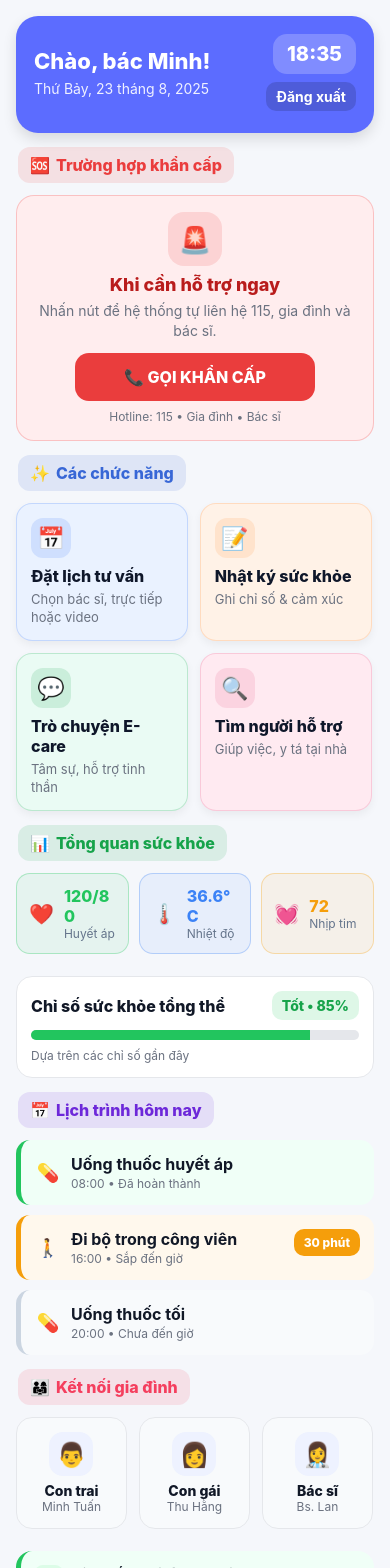
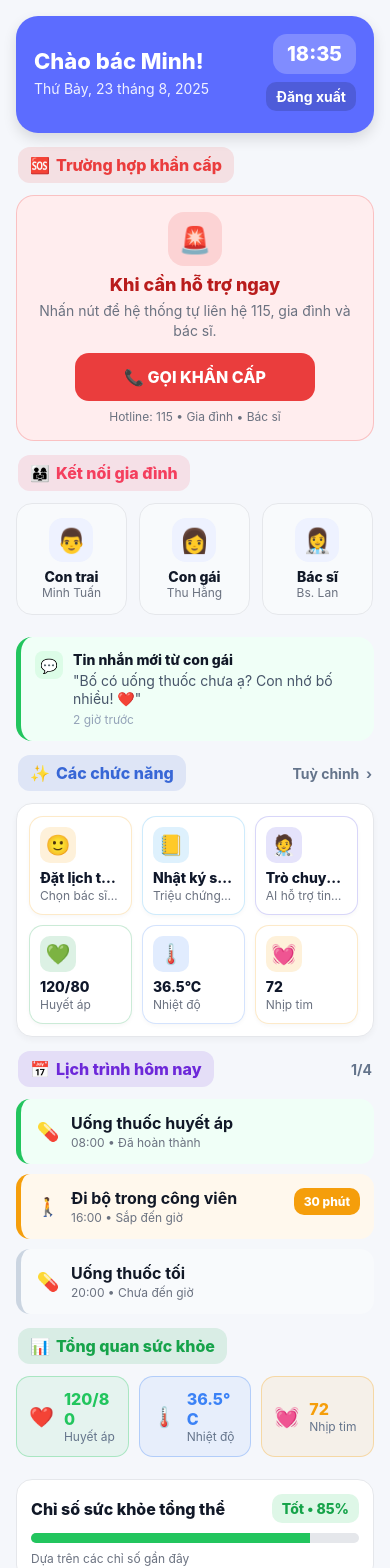
Before and after one commit to Hien110/E_Care-Connect-support-monitor-the-health-and-psychology-of-the-elderly, a React Native app in the folder Mobile/: screen /Home in a window 390 px wide. Shown: the top 1568 px of the page. Built offline with nearby package versions, Linux system fonts and the light colour scheme.

Commit message:
feat/ update home page

```diff
--- a/Mobile/src/navigation/AppNavigator.js
+++ b/Mobile/src/navigation/AppNavigator.js
@@ -18,7 +18,7 @@ const Stack = createStackNavigator();
 const AppNavigator = () => {
   return (
     <NavigationContainer>
-      <Stack.Navigator initialRouteName="ChangePassword">
+      <Stack.Navigator initialRouteName="LOGIN">
         <Stack.Screen
           name="LOGIN"
           component={LoginScreen}
--- a/Mobile/src/screens/Site/HomeScreen.jsx
+++ b/Mobile/src/screens/Site/HomeScreen.jsx
@@ -1,4 +1,4 @@
-import React, { useEffect, useMemo, useState, useCallback, useRef } from "react";
+import React, { useEffect, useMemo, useState, useCallback } from "react";
 import {
   View,
   Text,
@@ -13,17 +13,16 @@ import {
 } from "react-native";
 import AsyncStorage from "@react-native-async-storage/async-storage";
 import { useNavigation } from "@react-navigation/native";
-
 import userService from "../../services/userService";
 
+/* ===================== HOME ===================== */
 export default function HomeScreen() {
   const nav = useNavigation();
 
-  // ===== boot/auth state =====
+  // boot/auth
   const [booting, setBooting] = useState(true);
   const [user, setUser] = useState(null);
 
-  // Guard: nếu không có token -> về Login. Nếu có thì load user.
   useEffect(() => {
     (async () => {
       try {
@@ -32,23 +31,18 @@ export default function HomeScreen() {
           nav.reset({ index: 0, routes: [{ name: "Login" }] });
           return;
         }
-
-        // Lấy user từ local trước cho nhanh
         const cached = await AsyncStorage.getItem("ecare_user");
         if (cached) {
           try {
             setUser(JSON.parse(cached));
           } catch {}
         }
-
-        // Thử refresh từ server (interceptor tự gắn token)
         const res = await userService.getUserInfo();
         if (res?.success && res?.data) {
           setUser(res.data);
           await AsyncStorage.setItem("ecare_user", JSON.stringify(res.data));
         }
-      } catch (e) {
-        // Nếu lỗi nghiêm trọng, cho về login
+      } catch {
         nav.reset({ index: 0, routes: [{ name: "Login" }] });
         return;
       } finally {
@@ -57,7 +51,7 @@ export default function HomeScreen() {
     })();
   }, [nav]);
 
-  // ===== time UI =====
+  // time
   const [now, setNow] = useState(new Date());
   useEffect(() => {
     const id = setInterval(() => setNow(new Date()), 60_000);
@@ -75,7 +69,7 @@ export default function HomeScreen() {
     return `${cap(weekday)}, ${day} tháng ${month}, ${year}`;
   }, [now]);
 
-  // ===== notify helpers =====
+  // notify
   const notify = useCallback((msg, type = "info") => {
     if (Platform.OS === "android") ToastAndroid.show(msg, ToastAndroid.SHORT);
     else Alert.alert(type === "success" ? "Thành công" : "Thông báo", msg);
@@ -84,15 +78,20 @@ export default function HomeScreen() {
   const handleEmergency = useCallback(() => {
     Alert.alert("Trường hợp khẩn cấp", "Bạn có chắc gọi khẩn cấp không?", [
       { text: "Huỷ", style: "cancel" },
-      { text: "Gọi ngay", style: "destructive", onPress: () => notify("Đang gọi 115 • Gia đình • Bác sĩ", "success") },
+      {
+        text: "Gọi ngay",
+        style: "destructive",
+        onPress: () => notify("Đang gọi 115 • Gia đình • Bác sĩ", "success"),
+      },
     ]);
   }, [notify]);
 
-  // ===== features (giữ nguyên) =====
+  // demo actions
   const bookAppointment = () =>
     Alert.alert("Đặt lịch tư vấn", "📅 Chọn ngày giờ • 👩‍⚕️ Chọn bác sĩ • 💬 Trực tiếp/Video");
   const healthDiary = () => Alert.alert("Nhật ký sức khỏe", "📝 Triệu chứng • 📊 Chỉ số • 💭 Tâm trạng");
-  const chatSupport = () => Alert.alert("Trò chuyện cùng E-care", "💬 Chat với AI • 🤖 Tư vấn cơ bản • ❤️ Hỗ trợ tinh thần");
+  const chatSupport = () =>
+    Alert.alert("Trò chuyện cùng E-care", "💬 Chat với AI • 🤖 Tư vấn cơ bản • ❤️ Hỗ trợ tinh thần");
   const findSupport = () => Alert.alert("Tìm người hỗ trợ", "🔍 Giúp việc • 👩‍⚕️ Y tá tại nhà • 🚗 Đưa đón");
 
   const callFamily = (who) => {
@@ -101,17 +100,16 @@ export default function HomeScreen() {
   };
   const callDoctor = () => notify("Đang gọi Bác sĩ Lan...\n📞 Kết nối phòng khám", "success");
 
-  // ===== logout =====
+  // logout
   const onLogout = useCallback(async () => {
     try {
-      await userService.logout?.(); // nếu có trong service
+      await userService.logout?.();
       await AsyncStorage.multiRemove(["ecare_token", "ecare_user"]);
     } finally {
       nav.reset({ index: 0, routes: [{ name: "Login" }] });
     }
   }, [nav]);
 
-  // ===== boot splash =====
   if (booting) {
     return (
       <SafeAreaView style={[styles.safe, { alignItems: "center", justifyContent: "center" }]}>
@@ -122,10 +120,11 @@ export default function HomeScreen() {
   }
 
   const displayName =
-    (user?.fullName && user.fullName.trim()) ||
+    (user?.fullName && `bác ${user.fullName.split(" ").slice(-1)[0]}`) ||
     (user?.phoneNumber && `người dùng ${user.phoneNumber}`) ||
     "bác Minh";
 
+  /* ===================== RENDER ===================== */
   return (
     <SafeAreaView style={styles.safe}>
       <ScrollView contentContainerStyle={styles.container} showsVerticalScrollIndicator={false}>
@@ -133,7 +132,7 @@ export default function HomeScreen() {
         <View style={styles.header}>
           <View style={styles.headerTop}>
             <View>
-              <Text style={styles.hi}>Chào, {displayName}!</Text>
+              <Text style={styles.hi}>Chào {displayName}!</Text>
               <Text style={styles.date}>{dateStr}</Text>
             </View>
             <View style={{ alignItems: "flex-end" }}>
@@ -150,7 +149,9 @@ export default function HomeScreen() {
         {/* Emergency */}
         <Section title="Trường hợp khẩn cấp" icon="🆘" color="#EA3D3D">
           <View style={styles.emgCard}>
-            <View style={styles.emgIconWrap}><Text style={styles.emgIcon}>🚨</Text></View>
+            <View style={styles.emgIconWrap}>
+              <Text style={styles.emgIcon}>🚨</Text>
+            </View>
             <Text style={styles.emgTitle}>Khi cần hỗ trợ ngay</Text>
             <Text style={styles.emgDesc}>Nhấn nút để hệ thống tự liên hệ 115, gia đình và bác sĩ.</Text>
             <TouchableOpacity style={styles.emgBtn} onPress={handleEmergency}>
@@ -160,17 +161,70 @@ export default function HomeScreen() {
           </View>
         </Section>
 
-        {/* Features */}
-        <Section title="Các chức năng" icon="✨" color="#3867d6">
-          <View style={styles.tileGrid}>
-            <Tile bg="#EAF2FF" tint="#3875F6" icon="📅" title="Đặt lịch tư vấn"
-              desc="Chọn bác sĩ, trực tiếp hoặc video" onPress={bookAppointment} />
-            <Tile bg="#FFF2E7" tint="#FF8A34" icon="📝" title="Nhật ký sức khỏe"
-              desc="Ghi chỉ số & cảm xúc" onPress={healthDiary} />
-            <Tile bg="#EAFBF4" tint="#16A34A" icon="💬" title="Trò chuyện E-care"
-              desc="Tâm sự, hỗ trợ tinh thần" onPress={chatSupport} />
-            <Tile bg="#FFEAF1" tint="#E35183" icon="🔍" title="Tìm người hỗ trợ"
-              desc="Giúp việc, y tá tại nhà" onPress={findSupport} />
+        {/* Family */}
+        <Section title="Kết nối gia đình" icon="👨‍👩‍👧" color="#F43F5E">
+          <View style={styles.familyRow}>
+            <ContactCard icon="👨" title="Con trai" sub="Minh Tuấn" onPress={() => callFamily("son")} />
+            <ContactCard icon="👩" title="Con gái" sub="Thu Hằng" onPress={() => callFamily("daughter")} />
+            <ContactCard icon="👩‍⚕️" title="Bác sĩ" sub="Bs. Lan" onPress={callDoctor} />
+          </View>
+
+          <View style={styles.msgCard}>
+            <View style={styles.msgIcon}>
+              <Text>💬</Text>
+            </View>
+            <View style={{ flex: 1 }}>
+              <Text style={styles.msgTitle}>Tin nhắn mới từ con gái</Text>
+              <Text style={styles.msgText}>"Bố có uống thuốc chưa ạ? Con nhớ bố nhiều! ❤️"</Text>
+              <Text style={styles.msgTime}>2 giờ trước</Text>
+            </View>
+          </View>
+        </Section>
+
+        {/* Features (SMALL + in a CARD) */}
+        <Section title="Các chức năng" icon="✨" color="#3867d6" rightText="Tuỳ chỉnh  ›">
+          <View style={styles.featureCard}>
+            <View style={styles.tileGridSmall}>
+              {/* Row 1: actions */}
+              <Tile
+                bg="#FFFFFF"
+                tint="#F59E0B"
+                icon="🙂"
+                title="Đặt lịch tư vấn"
+                desc="Chọn bác sĩ / Video"
+                onPress={bookAppointment}
+              />
+              <Tile
+                bg="#FFFFFF"
+                tint="#22A2F2"
+                icon="📒"
+                title="Nhật ký sức khỏe"
+                desc="Triệu chứng • Chỉ số"
+                onPress={healthDiary}
+              />
+              <Tile
+                bg="#FFFFFF"
+                tint="#4F46E5"
+                icon="🧑‍⚕️"
+                title="Trò chuyện E-Care"
+                desc="AI hỗ trợ tinh thần"
+                onPress={chatSupport}
+              />
+
+              {/* Row 2: metrics */}
+              <Tile bg="#FFFFFF" tint="#16A34A" icon="💚" title="120/80" desc="Huyết áp" onPress={() => {}} />
+              <Tile bg="#FFFFFF" tint="#3B82F6" icon="🌡️" title="36.5°C" desc="Nhiệt độ" onPress={() => {}} />
+              <Tile bg="#FFFFFF" tint="#F59E0B" icon="💓" title="72" desc="Nhịp tim" onPress={() => {}} />
+            </View>
+          </View>
+        </Section>
+
+        {/* Schedule */}
+        <Section title="Lịch trình hôm nay" icon="📅" color="#6D28D9" rightText="1/4">
+          <View style={styles.scheduleList}>
+            <ScheduleItem icon="💊" title="Uống thuốc huyết áp" sub="08:00 • Đã hoàn thành" status="done" />
+            <ScheduleItem icon="🚶" title="Đi bộ trong công viên" sub="16:00 • Sắp đến giờ" status="soon" rightBadge="30 phút" />
+            <ScheduleItem icon="💊" title="Uống thuốc tối" sub="20:00 • Chưa đến giờ" status="default" />
           </View>
         </Section>
 
@@ -178,7 +232,7 @@ export default function HomeScreen() {
         <Section title="Tổng quan sức khỏe" icon="📊" color="#16A34A">
           <View style={styles.statRow}>
             <StatChip color="#22C55E" icon="❤️" label="Huyết áp" value="120/80" />
-            <StatChip color="#3B82F6" icon="🌡️" label="Nhiệt độ" value="36.6°C" />
+            <StatChip color="#3B82F6" icon="🌡️" label="Nhiệt độ" value="36.5°C" />
             <StatChip color="#F59E0B" icon="💓" label="Nhịp tim" value="72" />
           </View>
 
@@ -193,40 +247,13 @@ export default function HomeScreen() {
             <Text style={styles.scoreHint}>Dựa trên các chỉ số gần đây</Text>
           </View>
         </Section>
-
-        {/* Schedule */}
-        <Section title="Lịch trình hôm nay" icon="📅" color="#6D28D9">
-          <View style={styles.scheduleList}>
-            <ScheduleItem icon="💊" title="Uống thuốc huyết áp" sub="08:00 • Đã hoàn thành" status="done" />
-            <ScheduleItem icon="🚶" title="Đi bộ trong công viên" sub="16:00 • Sắp đến giờ" status="soon" rightBadge="30 phút" />
-            <ScheduleItem icon="💊" title="Uống thuốc tối" sub="20:00 • Chưa đến giờ" status="default" />
-          </View>
-        </Section>
-
-        {/* Family */}
-        <Section title="Kết nối gia đình" icon="👨‍👩‍👧" color="#F43F5E">
-          <View style={styles.familyRow}>
-            <ContactCard icon="👨" title="Con trai" sub="Minh Tuấn" onPress={() => callFamily("son")} />
-            <ContactCard icon="👩" title="Con gái" sub="Thu Hằng" onPress={() => callFamily("daughter")} />
-            <ContactCard icon="👩‍⚕️" title="Bác sĩ" sub="Bs. Lan" onPress={callDoctor} />
-          </View>
-
-          <View style={styles.msgCard}>
-            <View style={styles.msgIcon}><Text>💬</Text></View>
-            <View style={{ flex: 1 }}>
-              <Text style={styles.msgTitle}>Tin nhắn mới từ con gái</Text>
-              <Text style={styles.msgText}>"Bố có uống thuốc chưa ạ? Con nhớ bố nhiều! ❤️"</Text>
-              <Text style={styles.msgTime}>2 giờ trước</Text>
-            </View>
-          </View>
-        </Section>
       </ScrollView>
     </SafeAreaView>
   );
 }
 
-/* ---------- Subcomponents (giữ nguyên) ---------- */
-function Section({ title, icon, color, children }) {
+/* ===================== SUBCOMPONENTS ===================== */
+function Section({ title, icon, color, rightText, onRightPress, children }) {
   return (
     <View style={styles.section}>
       <View style={styles.secHeader}>
@@ -234,6 +261,11 @@ function Section({ title, icon, color, children }) {
           <Text style={[styles.secChipText, { color }]}>{icon}</Text>
           <Text style={[styles.secChipText, { color, marginLeft: 6 }]}>{title}</Text>
         </View>
+        {rightText ? (
+          <TouchableOpacity onPress={onRightPress} hitSlop={{ top: 8, bottom: 8, left: 8, right: 8 }}>
+            <Text style={styles.secRight}>{rightText}</Text>
+          </TouchableOpacity>
+        ) : null}
       </View>
       {children}
     </View>
@@ -242,19 +274,28 @@ function Section({ title, icon, color, children }) {
 
 function Tile({ bg, tint, icon, title, desc, onPress }) {
   return (
-    <TouchableOpacity style={[styles.tile, { backgroundColor: bg, borderColor: hexWithAlpha(tint, 0.22) }]} onPress={onPress}>
+    <TouchableOpacity
+      style={[styles.tile, { backgroundColor: bg, borderColor: hexWithAlpha(tint, 0.22) }]}
+      onPress={onPress}
+      activeOpacity={0.8}
+    >
       <View style={[styles.tileIconWrap, { backgroundColor: hexWithAlpha(tint, 0.15) }]}>
         <Text style={[styles.tileIcon, { color: tint }]}>{icon}</Text>
       </View>
-      <Text style={styles.tileTitle}>{title}</Text>
-      <Text style={styles.tileDesc}>{desc}</Text>
+      <Text style={styles.tileTitle} numberOfLines={1}>{title}</Text>
+      <Text style={styles.tileDesc} numberOfLines={1}>{desc}</Text>
     </TouchableOpacity>
   );
 }
 
 function StatChip({ color, icon, label, value }) {
   return (
-    <View style={[styles.statChip, { borderColor: hexWithAlpha(color, 0.3), backgroundColor: hexWithAlpha(color, 0.07) }]}>
+    <View
+      style={[
+        styles.statChip,
+        { borderColor: hexWithAlpha(color, 0.3), backgroundColor: hexWithAlpha(color, 0.07) },
+      ]}
+    >
       <Text style={[styles.statChipIcon, { color }]}>{icon}</Text>
       <View style={{ flex: 1 }}>
         <Text style={[styles.statChipValue, { color }]}>{value}</Text>
@@ -290,18 +331,24 @@ function ScheduleItem({ icon, title, sub, status = "default", rightBadge }) {
 function ContactCard({ icon, title, sub, onPress }) {
   return (
     <TouchableOpacity style={styles.contact} onPress={onPress}>
-      <View style={styles.contactIconWrap}><Text style={styles.contactIcon}>{icon}</Text></View>
+      <View style={styles.contactIconWrap}>
+        <Text style={styles.contactIcon}>{icon}</Text>
+      </View>
       <Text style={styles.contactTitle}>{title}</Text>
       <Text style={styles.contactSub}>{sub}</Text>
     </TouchableOpacity>
   );
 }
 
-/* ---------- Utils & styles ---------- */
-function cap(s) { return s ? s[0].toUpperCase() + s.slice(1) : s; }
+/* ===================== UTILS & STYLES ===================== */
+function cap(s) {
+  return s ? s[0].toUpperCase() + s.slice(1) : s;
+}
 function hexWithAlpha(hex, alpha = 0.1) {
   const h = hex.replace("#", "");
-  const r = parseInt(h.slice(0, 2), 16), g = parseInt(h.slice(2, 4), 16), b = parseInt(h.slice(4, 6), 16);
+  const r = parseInt(h.slice(0, 2), 16);
+  const g = parseInt(h.slice(2, 4), 16);
+  const b = parseInt(h.slice(4, 6), 16);
   return `rgba(${r},${g},${b},${alpha})`;
 }
 
@@ -315,7 +362,10 @@ const styles = StyleSheet.create({
     borderRadius: 22,
     padding: 18,
     paddingBottom: 22,
-    shadowColor: "#000", shadowOpacity: 0.12, shadowRadius: 14, shadowOffset: { width: 0, height: 6 },
+    shadowColor: "#000",
+    shadowOpacity: 0.12,
+    shadowRadius: 14,
+    shadowOffset: { width: 0, height: 6 },
   },
   headerTop: { flexDirection: "row", justifyContent: "space-between", alignItems: "center" },
   hi: { color: "#fff", fontSize: 22, fontWeight: "800" },
@@ -327,22 +377,14 @@ const styles = StyleSheet.create({
 
   /* Section */
   section: { gap: 12 },
-  secHeader: { paddingHorizontal: 2 },
-  secChip: {
-    alignSelf: "flex-start", paddingHorizontal: 12, paddingVertical: 8,
-    borderRadius: 12, flexDirection: "row", alignItems: "center",
-  },
+  secHeader: { paddingHorizontal: 2, flexDirection: "row", alignItems: "center", justifyContent: "space-between" },
+  secChip: { alignSelf: "flex-start", paddingHorizontal: 12, paddingVertical: 8, borderRadius: 12, flexDirection: "row", alignItems: "center" },
   secChipText: { fontWeight: "800", fontSize: 16 },
+  secRight: { color: "#64748b", fontWeight: "700" },
 
   /* Emergency */
-  emgCard: {
-    backgroundColor: "#FFEDEE", borderRadius: 18, padding: 16, alignItems: "center",
-    borderWidth: 1, borderColor: hexWithAlpha("#EA3D3D", 0.25)
-  },
-  emgIconWrap: {
-    width: 54, height: 54, borderRadius: 16, alignItems: "center", justifyContent: "center",
-    backgroundColor: hexWithAlpha("#EA3D3D", 0.15), marginBottom: 8
-  },
+  emgCard: { backgroundColor: "#FFEDEE", borderRadius: 18, padding: 16, alignItems: "center", borderWidth: 1, borderColor: hexWithAlpha("#EA3D3D", 0.25) },
+  emgIconWrap: { width: 54, height: 54, borderRadius: 16, alignItems: "center", justifyContent: "center", backgroundColor: hexWithAlpha("#EA3D3D", 0.15), marginBottom: 8 },
   emgIcon: { fontSize: 26 },
   emgTitle: { fontSize: 18, fontWeight: "800", color: "#b91c1c", marginBottom: 6 },
   emgDesc: { textAlign: "center", color: "#6b7280", lineHeight: 20, marginBottom: 12 },
@@ -350,22 +392,44 @@ const styles = StyleSheet.create({
   emgBtnText: { color: "#fff", fontSize: 16, fontWeight: "800" },
   hotline: { color: "#6b7280", marginTop: 8, fontSize: 12 },
 
-  /* Tiles */
-  tileGrid: { flexDirection: "row", flexWrap: "wrap", gap: 12 },
+  /* Feature card + small tiles */
+  featureCard: {
+    backgroundColor: "#FFFFFF",
+    borderRadius: 16,
+    borderWidth: 1,
+    borderColor: "#E5E7EB",
+    padding: 12,
+    shadowColor: "#000",
+    shadowOpacity: 0.04,
+    shadowRadius: 6,
+    shadowOffset: { width: 0, height: 3 },
+  },
+  tileGridSmall: { flexDirection: "row", flexWrap: "wrap", gap: 10 },
+
   tile: {
-    flexBasis: "48%", borderRadius: 16, padding: 14, borderWidth: 1,
-    shadowColor: "#000", shadowOpacity: 0.05, shadowRadius: 8, shadowOffset: { width: 0, height: 4 },
+    flexBasis: "31%",            // 3 cột
+    borderRadius: 14,
+    padding: 10,                 // nhỏ lại
+    borderWidth: 1,
+    shadowColor: "#000",
+    shadowOpacity: 0.03,
+    shadowRadius: 4,
+    shadowOffset: { width: 0, height: 2 },
   },
-  tileIconWrap: { width: 40, height: 40, borderRadius: 12, alignItems: "center", justifyContent: "center", marginBottom: 8 },
-  tileIcon: { fontSize: 22 },
-  tileTitle: { fontSize: 16, fontWeight: "800", color: "#0f172a", marginBottom: 4 },
-  tileDesc: { color: "#6b7280", fontSize: 13, lineHeight: 18 },
+  tileIconWrap: {
+    width: 36, height: 36,       // nhỏ lại
+    borderRadius: 10,
+    alignItems: "center",
+    justifyContent: "center",
+    marginBottom: 6,
+  },
+  tileIcon: { fontSize: 20 },
+  tileTitle: { fontSize: 14, fontWeight: "800", color: "#0f172a", marginBottom: 2 },
+  tileDesc: { color: "#6b7280", fontSize: 12, lineHeight: 16 },
 
   /* Health */
   statRow: { flexDirection: "row", flexWrap: "wrap", gap: 10, marginBottom: 10 },
-  statChip: {
-    flexGrow: 1, flexBasis: "30%", borderWidth: 1, borderRadius: 14, padding: 12, flexDirection: "row", gap: 10, alignItems: "center"
-  },
+  statChip: { flexGrow: 1, flexBasis: "30%", borderWidth: 1, borderRadius: 14, padding: 12, flexDirection: "row", gap: 10, alignItems: "center" },
   statChipIcon: { fontSize: 20 },
   statChipValue: { fontSize: 16, fontWeight: "800" },
   statChipLabel: { color: "#64748b", fontSize: 12 },
```
